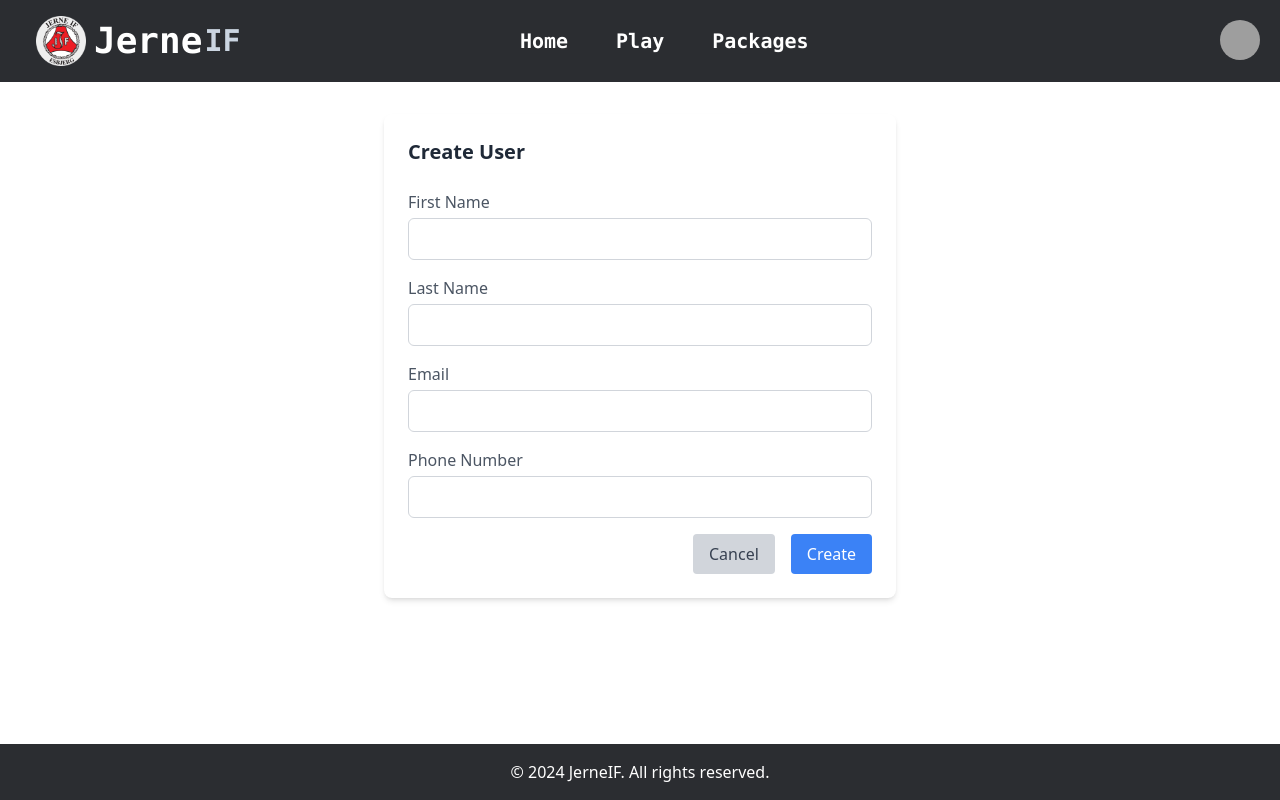
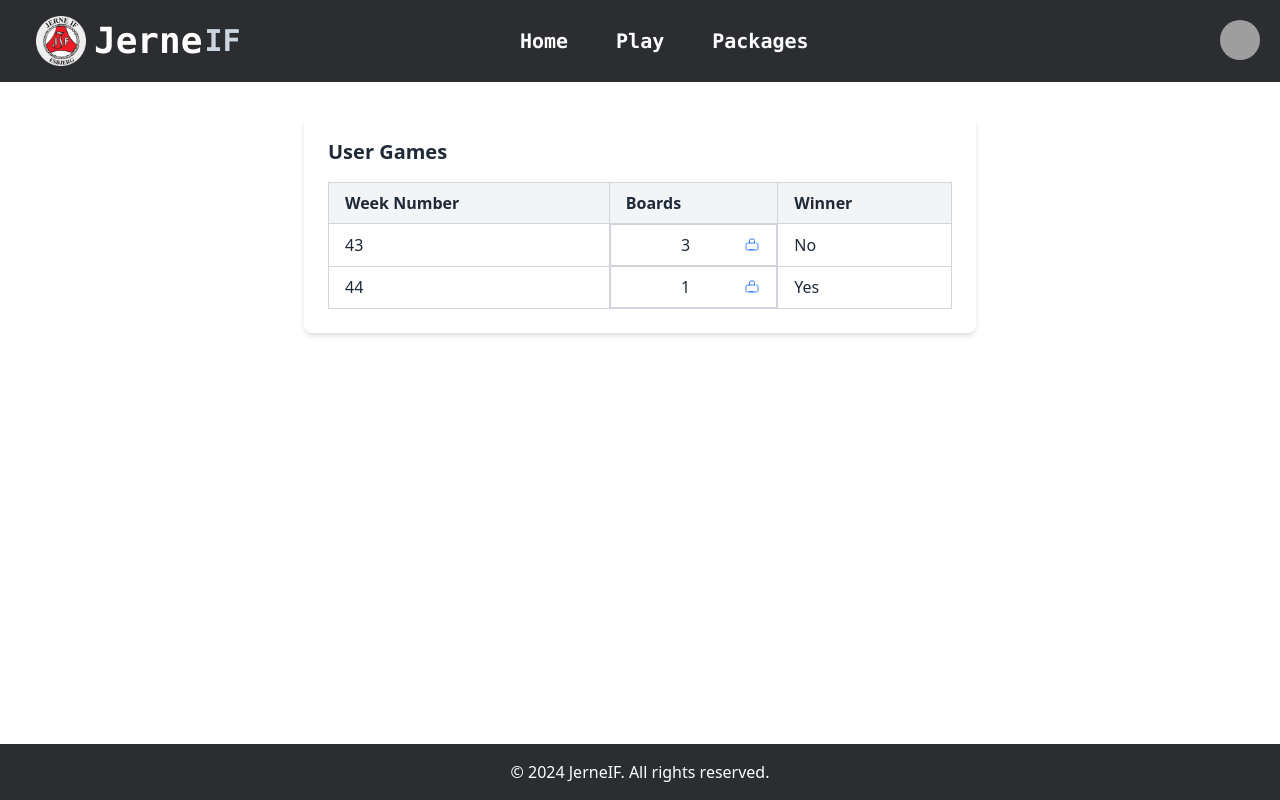
Before and after one commit to ju5tAmir/DeadPigeons, a React (Vite) app in the folder client/: page /lab in a window 1280 px wide. Built offline with nearby package versions, Linux system fonts and the light colour scheme; grey boxes are pictures that could not be loaded.

Commit message:
User Games

```diff
--- /dev/null
+++ b/client/src/components/admin/users/UserGames.tsx
@@ -0,0 +1,54 @@
+import React from "react";
+
+export interface UserGamesProp {
+    weekNumber: number;
+    boards: number;
+    isWinner: boolean;
+}
+
+function UserGames({ data }: { data: UserGamesProp[] }) {
+    return (
+        <div className="max-w-2xl mx-auto mt-8 p-6 bg-white shadow-md rounded-lg">
+            <h2 className="text-xl font-bold text-gray-800 mb-4">User Games</h2>
+            <table className="w-full border-collapse border border-gray-300">
+                <thead>
+                <tr className="bg-gray-100">
+                    <th className="border border-gray-300 px-4 py-2 text-left">Week Number</th>
+                    <th className="border border-gray-300 px-4 py-2 text-left">Boards</th>
+                    <th className="border border-gray-300 px-4 py-2 text-left">Winner</th>
+                </tr>
+                </thead>
+                <tbody>
+                {data.map((game, index) => (
+                    <tr key={index} className="hover:bg-gray-50">
+                        <td className="border border-gray-300 px-4 py-2">{game.weekNumber}</td>
+                        <td className="border border-gray-300 px-4 py-2 flex justify-between items-center">
+                            <span className="flex-1 text-center">{game.boards}</span>
+                            {/* Position the Icon to the Right */}
+                            <svg
+                                xmlns="http://www.w3.org/2000/svg"
+                                fill="none"
+                                viewBox="0 0 24 24"
+                                strokeWidth={1.5}
+                                stroke="currentColor"
+                                className="w-4 h-4 text-blue-500 cursor-pointer hover:text-blue-700"
+                            >
+                                <path
+                                    strokeLinecap="round"
+                                    strokeLinejoin="round"
+                                    d="M15.75 9V5.25A2.25 2.25 0 0013.5 3h-3a2.25 2.25 0 00-2.25 2.25V9m-1.5 0h9m-10.5 0A2.25 2.25 0 003 11.25v6A2.25 2.25 0 005.25 19.5h13.5A2.25 2.25 0 0021 17.25v-6A2.25 2.25 0 0018.75 9m-10.5 0V5.25m0 13.5h6"
+                                />
+                            </svg>
+                        </td>
+                        <td className="border border-gray-300 px-4 py-2">
+                            {game.isWinner ? "Yes" : "No"}
+                        </td>
+                    </tr>
+                ))}
+                </tbody>
+            </table>
+        </div>
+    );
+}
+
+export default UserGames;
--- a/client/src/components/admin/users/UsersOverview.tsx
+++ b/client/src/components/admin/users/UsersOverview.tsx
@@ -12,6 +12,8 @@ export interface UserInfo {
     isAutoplay: boolean;
     registrationDate: Date;
 }
+
+// Add balance
 
 function UsersOverview({ players }: { players: UserInfo[] }) {
     const [userList, setUserList] = useState(players);
--- a/client/src/pages/Lab.tsx
+++ b/client/src/pages/Lab.tsx
@@ -8,6 +8,8 @@ import UsersOverview from "../components/admin/users/UsersOverview.tsx";
 import EditUser from "../components/admin/users/EditUser.tsx";
 import ViewUser from "../components/admin/users/ViewUser.tsx";
 import CreateUser from "../components/admin/users/CreateUser.tsx";
+import UserGames from "../components/admin/users/UserGames.tsx";
+import userGames from "../components/admin/users/UserGames.tsx";
 
 function Lab() {
 
@@ -183,6 +185,18 @@ function Lab() {
         registrationDate: new Date("2023-03-10"),
     };
 
+    const userGamesData = [
+        {
+            weekNumber: 43,
+            boards: 3,
+            isWinner: false
+        },
+        {
+            weekNumber: 44,
+            boards: 1,
+            isWinner: true
+        }
+    ]
 
     return(
         <>
@@ -206,7 +220,9 @@ function Lab() {
 
             {/*<ViewUser user={mockUser} />*/}
 
-            <CreateUser/>
+            {/*<CreateUser/>*/}
+
+            <UserGames data={userGamesData} />
 
         </>
     )
```
